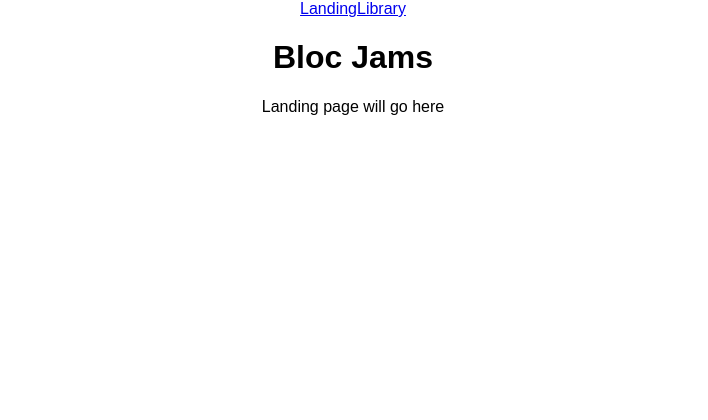
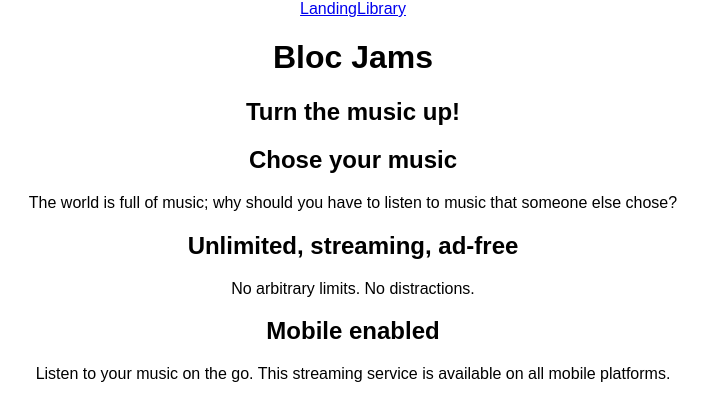
Before and after one commit to cliftonwferguson/bloc-jams-react, a React (Create React App) app: page / in a window 1280 px wide. Shown: the top 420 px of the page, without its empty margins (287-995 px from the left). Built offline with nearby package versions, Linux system fonts and the light colour scheme.

Commit message:
Final exercise

```diff
--- a/src/components/Landing.js
+++ b/src/components/Landing.js
@@ -1,7 +1,22 @@
 import React from 'react';
 const Landing = () => (
   <section className="landing">
-   Landing page will go here
+   <h1 className="hero-title">Turn the music up!</h1>
+
+   <section className="selling-points">
+    <div className="point">
+      <h2 className="point-title">Chose your music</h2>
+      <p className="point-description">The world is full of music; why should you have to listen to music that someone else chose?</p>
+    </div>
+    <div className="point">
+      <h2 className="point-title">Unlimited, streaming, ad-free</h2>
+      <p className="point-description">No arbitrary limits. No distractions.</p>
+    </div>
+    <div className="point">
+      <h2 className="point-title">Mobile enabled</h2>
+      <p className="point-description">Listen to your music on the go. This streaming service is available on all mobile platforms.</p>
+    </div>
+  </section>
   </section>
 );
 
```
